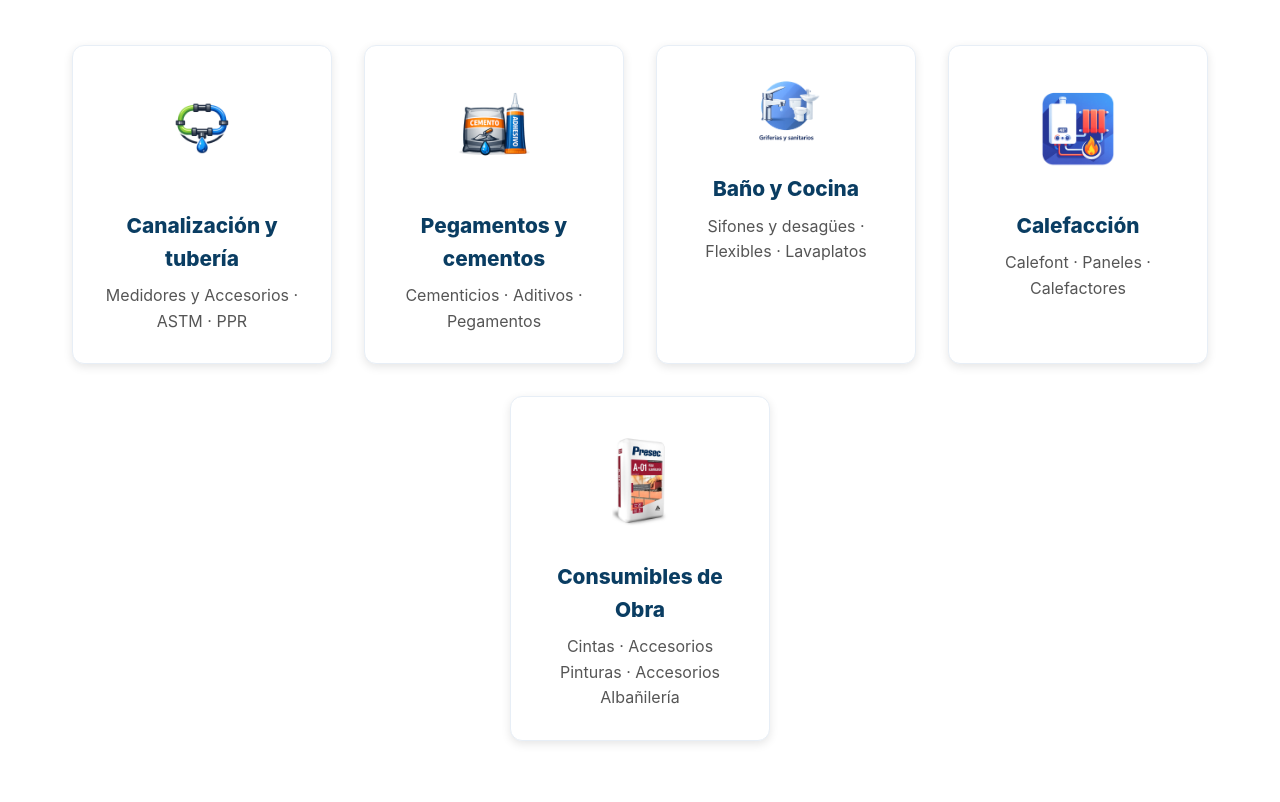
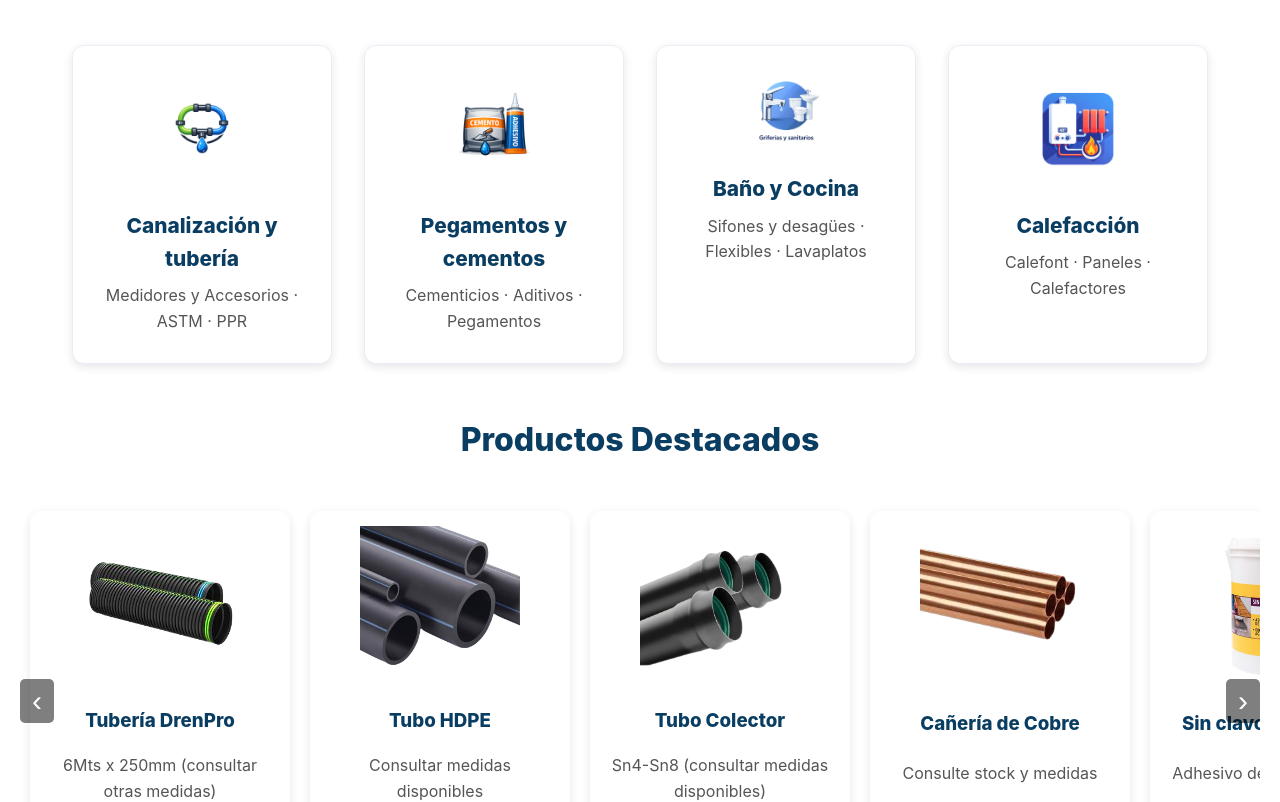
Before and after one commit to fepo22/Web-VGV, a SvelteKit app in the folder catalogo-vgv/: page / in a window 1280 px wide. Shown: the part 963-1765 px from the top of the page. Built offline with nearby package versions, Linux system fonts and the light colour scheme.

Commit message:
fix: actualizar portada y ejemplo de Atlas

```diff
--- a/catalogo-vgv/src/routes/+page.svelte
+++ b/catalogo-vgv/src/routes/+page.svelte
@@ -3,12 +3,13 @@
 	import { resolve } from '$app/paths';
 	import { familias } from '$lib/data/categorias.js';
 
+	const familiasPortada = familias.filter((familia) => familia.slug !== 'consumibles-obra');
+
 	const familiaImagenes = {
 		'canalizacion-tuberia': '/assets/icons/canalizacion.png',
 		'pegamentos-cementos': '/assets/icons/pegamentos.png',
 		'bano-cocina': '/assets/icons/griferias.png',
-		calefaccion: '/assets/icons/calefaccion.png',
-		'consumibles-obra': '/assets/images/Presec 01 Albañileria.jpg'
+		calefaccion: '/assets/icons/calefaccion.png'
 	};
 
 	const slides = [
@@ -238,7 +239,7 @@
 
 <section id="catalogo" class="catalogo">
 	<div class="grid">
-		{#each familias as familia (familia.slug)}
+		{#each familiasPortada as familia (familia.slug)}
 			<a href={resolve(`/catalogo?familia=${familia.slug}`)} class="card">
 				<img
 					src={familiaImagenes[familia.slug]}
```
Also changed, not shown: 1 other file (tests, documents, lock files or other folders).
